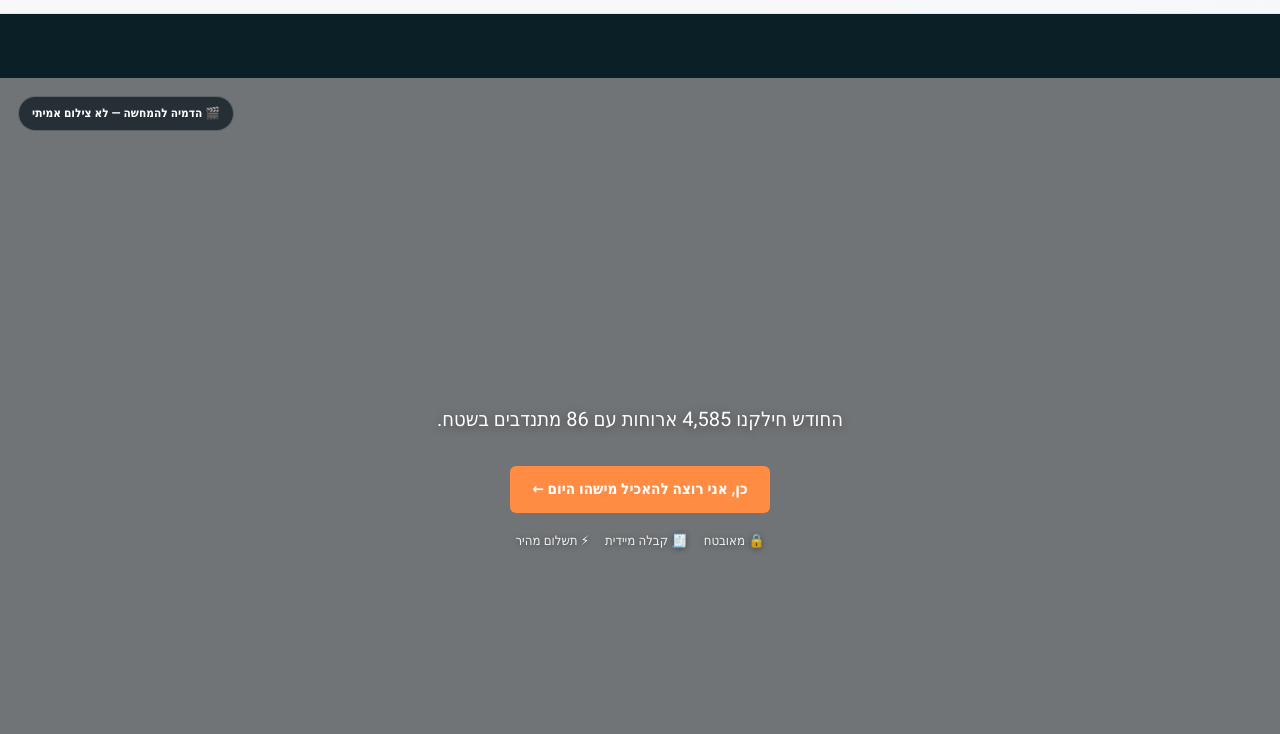
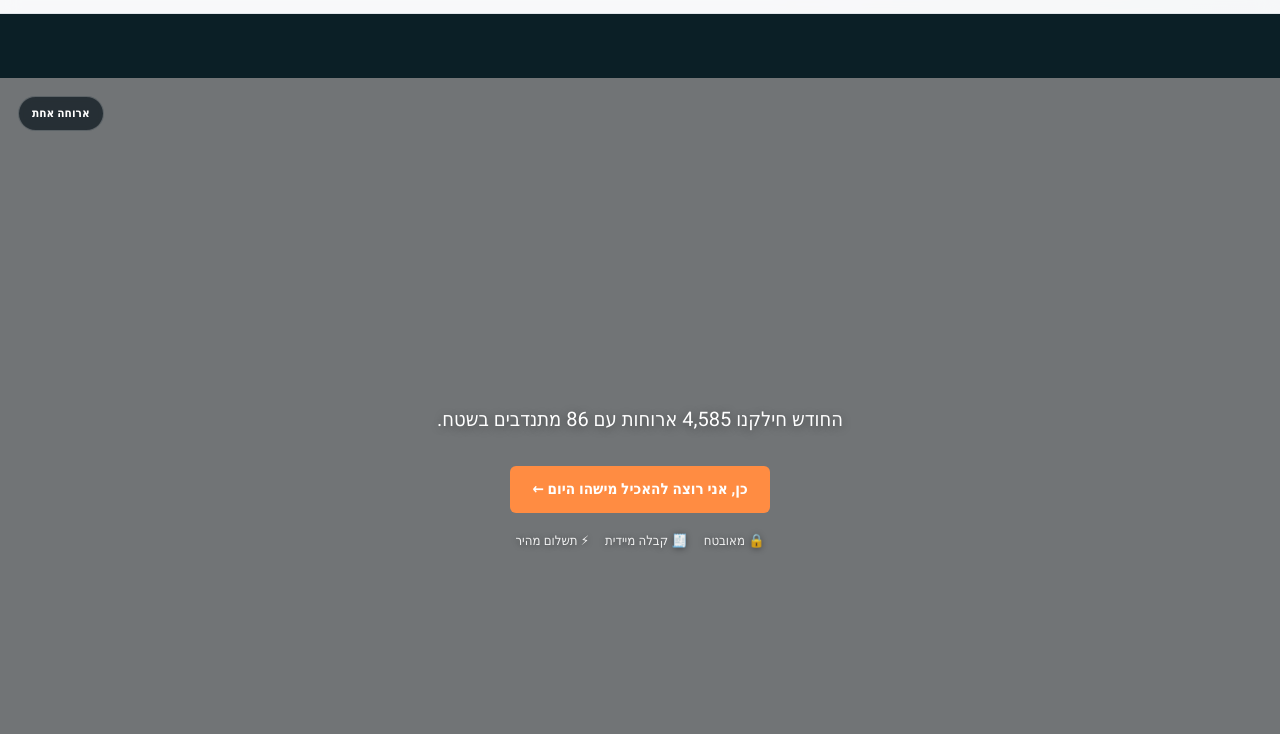
Before and after one commit to nestnookca/aruha-achat-site, a plain HTML site: page index.html in a window 1280 px wide. Shown: the part 66-800 px from the top of the page. Drawn offline with Linux system fonts and the light colour scheme; a web font is replaced by a local one.

Commit message:
Update index.html

```diff
--- a/index.html
+++ b/index.html
@@ -688,7 +688,7 @@ const translations = {
   he: {
     dir:"rtl", brand:"ארוחה אחת",
     nav_about:"מי אנחנו", nav_impact:"איך עוזרים", nav_stories:"סיפורים", nav_contact:"צור קשר", nav_donate:"תרמו עכשיו",
-    cine_disclosure:"🎬 הדמיה להמחשה — לא צילום אמיתי",
+    cine_disclosure:"ארוחה אחת",
     hero_cta_donate:"כן, אני רוצה להאכיל מישהו היום ←",
     photo_placeholder:"כאן תהיה תמונה אמיתית שלנו — בדרך",
     photo_soon1:"בדרך", photo_soon2:"בדרך", photo_soon3:"בדרך",
```
